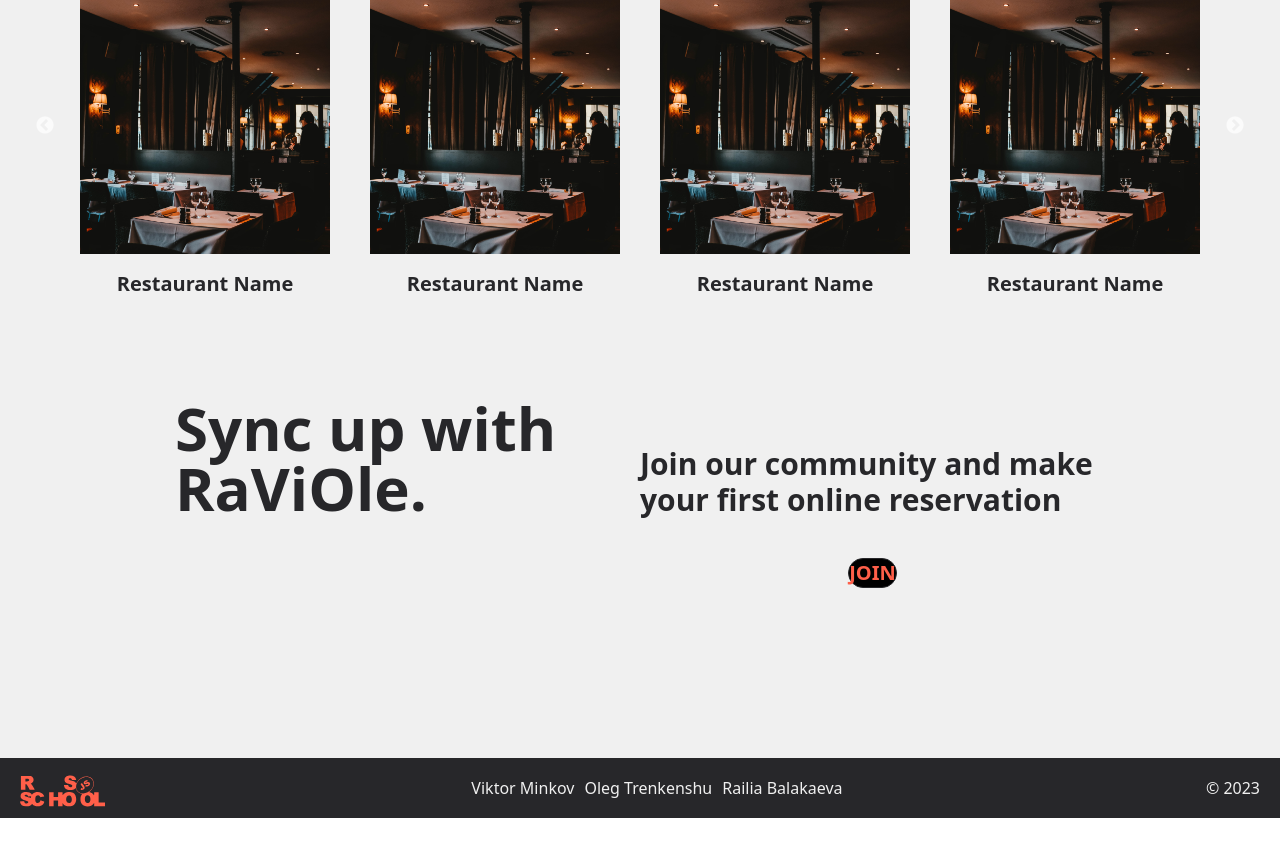
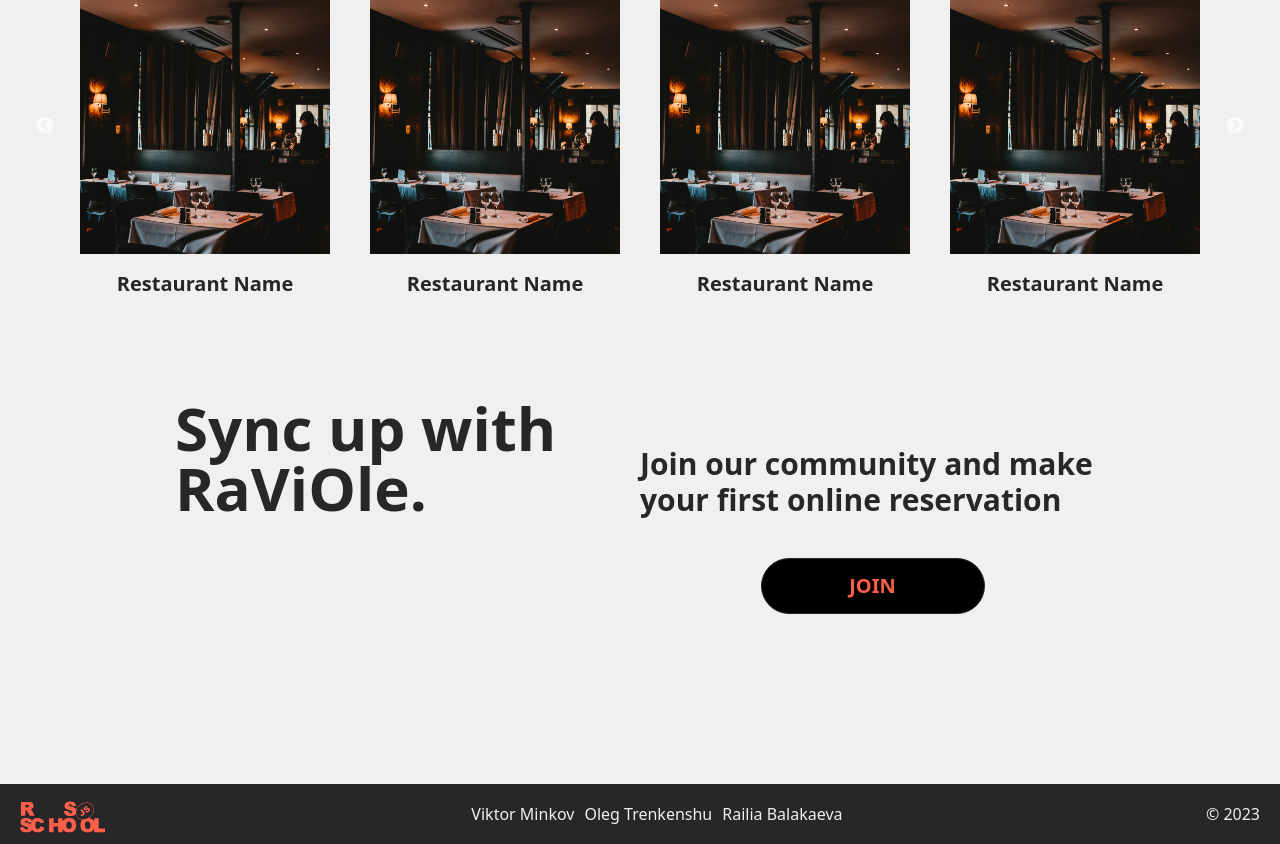
Before and after one commit to trenkenshu/Restaurants-UI, a React (Create React App) app: page / in a window 1280 px wide. Shown: the part 1354-2198 px from the top of the page. Before the commit the page ends 2172 px from the top, so only its background shows below. Built offline with nearby package versions, Linux system fonts and the light colour scheme.

Commit message:
fix: update configs

```diff
--- a/src/components/ButtonBlack/ButtonBlack.tsx
+++ b/src/components/ButtonBlack/ButtonBlack.tsx
@@ -1,16 +1,14 @@
 import React, { FC } from 'react';
 
 interface ButtonBlackProps {
-    width: number | string;
-    height: number | string;
     buttonText: string;
     fontsize?: number | string;
 }
 
-const ButtonBlack: FC<ButtonBlackProps> = ({ width, height, fontsize, buttonText }) => {
+const ButtonBlack: FC<ButtonBlackProps> = ({ fontsize, buttonText }) => {
     return (
         <button
-            className={`w-${width} h-${height} text-${fontsize} mx-auto items-center bg-black text-corall hover:bg-smoke-gray hover:text-zinc-800 border border-zinc-800 rounded-full font-semibold`}
+            className={`w-full h-full text-${fontsize} mx-auto items-center bg-black text-corall hover:bg-smoke-gray hover:text-zinc-800 border border-zinc-800 rounded-full font-semibold`}
         >
             {buttonText}
         </button>
--- a/src/components/ButtonFavorite/ButtonFavorite.tsx
+++ b/src/components/ButtonFavorite/ButtonFavorite.tsx
@@ -1,15 +1,14 @@
 import React, { FC } from 'react';
 
 interface ButtonFavoriteProps {
-    size: number | string;
     filled?: boolean;
 }
 
-const ButtonFavorite: FC<ButtonFavoriteProps> = ({ size, filled }) => {
+const ButtonFavorite: FC<ButtonFavoriteProps> = ({ filled }) => {
     const bg = filled ? 'favoriteFilled' : 'favorite';
     return (
         <button
-            className={`w-${size} h-${size} bg-${bg}
+            className={`w-8 h-8 bg-${bg}
             bg-cover absolute right-2 top-2 hover:bg-favoriteFilled`}
         ></button>
     );
--- a/src/components/RegistrationProposal/RegistrationProposal.tsx
+++ b/src/components/RegistrationProposal/RegistrationProposal.tsx
@@ -18,12 +18,9 @@ const RegistrationProposal = () => {
             <div className='w-9/12 m-auto flex'>
                 <div className='hidden lg:block w-1/2'></div>
                 <div className='lg:w-1/2 flex justify-center mt-10 m-auto'>
-                    <ButtonBlack
-                        width={56}
-                        height={14}
-                        fontsize={'xl'}
-                        buttonText={content.RegistrationProposal.join[lang]}
-                    />
+                    <div className='w-56 h-14'>
+                        <ButtonBlack fontsize={'xl'} buttonText={content.RegistrationProposal.join[lang]} />
+                    </div>
                 </div>
             </div>
         </div>
--- a/src/components/RestaurantCart/RestaurantCart.tsx
+++ b/src/components/RestaurantCart/RestaurantCart.tsx
@@ -9,7 +9,7 @@ const RestaurantCart = () => {
     return (
         <div className='flex flex-col w-full h-80 lg:h-96 px-5'>
             <div className='w-full h-full bg-randomRest bg-cover bg-no-repeat bg-bottom overflow-y-hidden relative'>
-                <ButtonFavorite size={8} filled={false} />
+                <ButtonFavorite />
                 <div className='flex flex-col w-full h-4/5 bg-smoke-gray  dark:bg-zinc-800 transition-all translate-y-64 lg:translate-y-80 duration-1000 hover:translate-y-24 py-4 px-2 cursor-pointer'>
                     <h4 className='text-xl text-center font-bold pb-6 dark:text-smoke-gray'>Restaurant Name</h4>
                     <p className='text-xs mb-2 italic leading-3 dark:text-smoke-gray hidden h-12 overflow-y-auto lg:block'>
@@ -27,7 +27,9 @@ const RestaurantCart = () => {
                     <p className='dark:text-smoke-gray mb-4'>
                         <span className='font-semibold'>{content.restaurantCart.averageCheck[lang]}: </span> 35
                     </p>
-                    <ButtonBlack width={'1/2'} height={'10'} buttonText={content.common.learnMore[lang]} />
+                    <div className='w-1/2 h-10 mx-auto'>
+                        <ButtonBlack buttonText={content.common.learnMore[lang]} />
+                    </div>
                 </div>
             </div>
         </div>
--- a/tailwind.config.js
+++ b/tailwind.config.js
@@ -54,14 +54,12 @@ module.exports = {
                 logo: ['"Cinzel Decorative"'],
             },
             height: {
-
                 15: '3.75rem',
                 17: '4.375rem',
             },
-              zIndex: {
-                '1001': '1001',
-              }
-
+            zIndex: {
+                1001: '1001',
+            },
         },
     },
     plugins: [],
```
Also changed, not shown: 1 other file (tests, documents, lock files or other folders).
